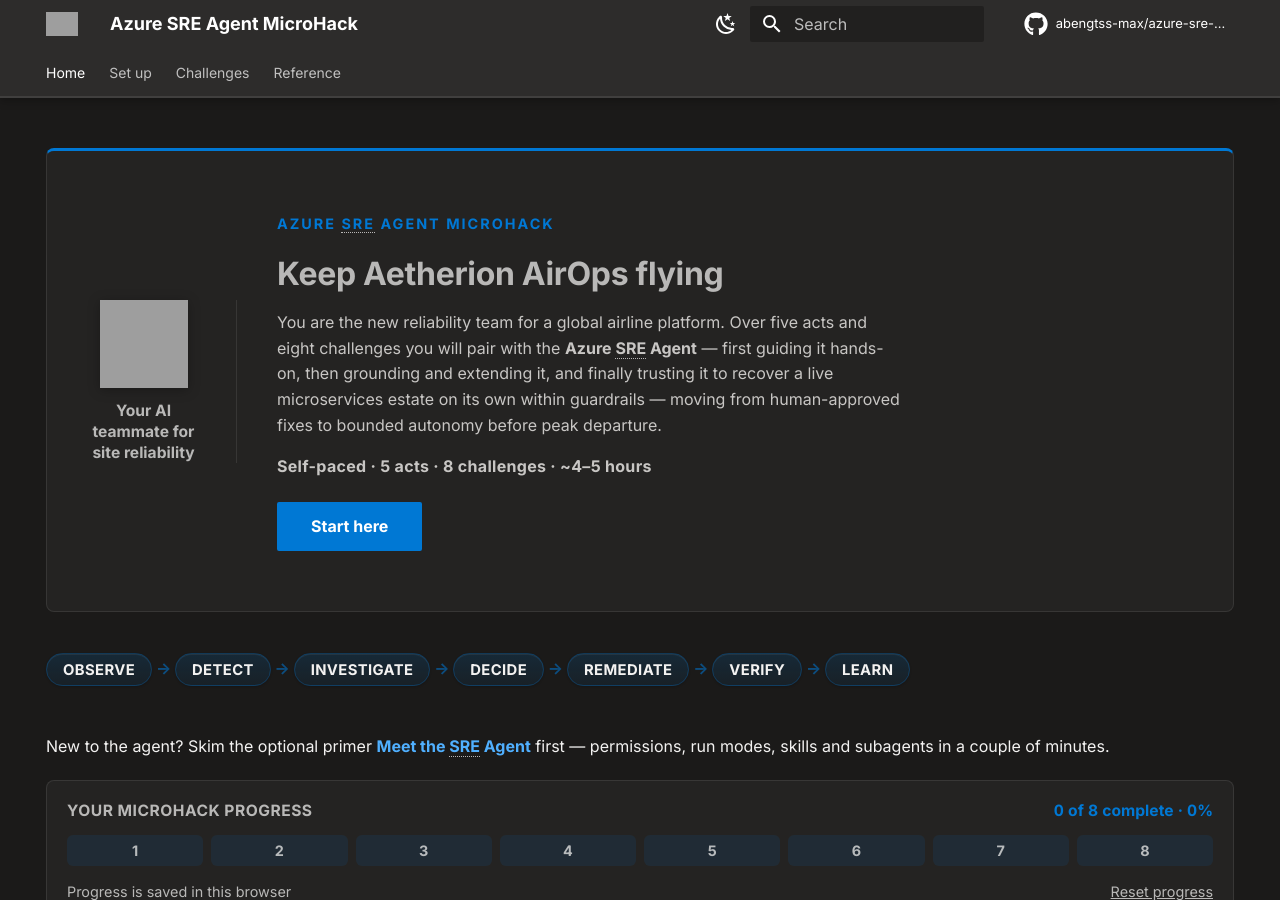
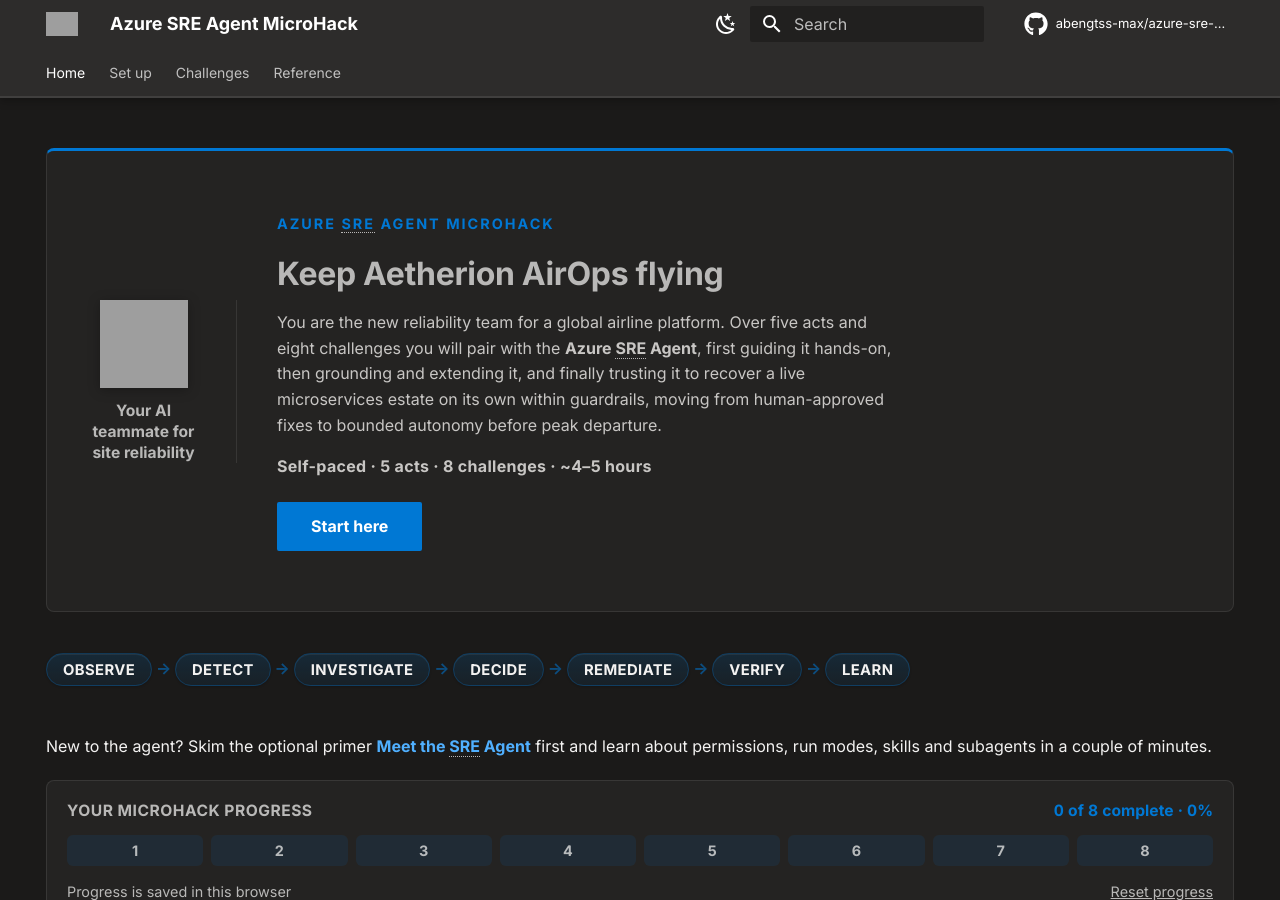
Before and after one commit to abengtss-max/azure-sre-agent-microhack, an MkDocs documentation site: the page built from docs/index.md, in a window 1280 px wide and 900 px high. Built offline with MkDocs 1.6.1 and Material for MkDocs 9.7.7, drawn with Linux system fonts in a browser that asks for light colours; comment, search, counter and statistics services are not loaded; grey boxes are pictures that could not be loaded.

Commit message:
publish: sync lab from master (2026-08-12 13:25)

```diff
--- a/docs/index.md
+++ b/docs/index.md
@@ -17,9 +17,9 @@
 # Keep Aetherion AirOps flying
 
 You are the new reliability team for a global airline platform. Over five acts
-and eight challenges you will pair with the **Azure SRE Agent** — first guiding it
+and eight challenges you will pair with the **Azure SRE Agent**, first guiding it
 hands-on, then grounding and extending it, and finally trusting it to recover a
-live microservices estate on its own within guardrails — moving from human-approved
+live microservices estate on its own within guardrails, moving from human-approved
 fixes to bounded autonomy before peak departure.
 
 <p class="aet-meta">Self-paced · 5 acts · 8 challenges · ~4–5 hours</p>
@@ -34,7 +34,7 @@
 </div>
 
 
-New to the agent? Skim the optional primer **[Meet the SRE Agent](getting-started/sre-agent-fundamentals.md)** first — permissions, run modes, skills and subagents in a couple of minutes.
+New to the agent? Skim the optional primer **[Meet the SRE Agent](getting-started/sre-agent-fundamentals.md)** first and learn about permissions, run modes, skills and subagents in a couple of minutes.
 
 ## The journey
 
```
